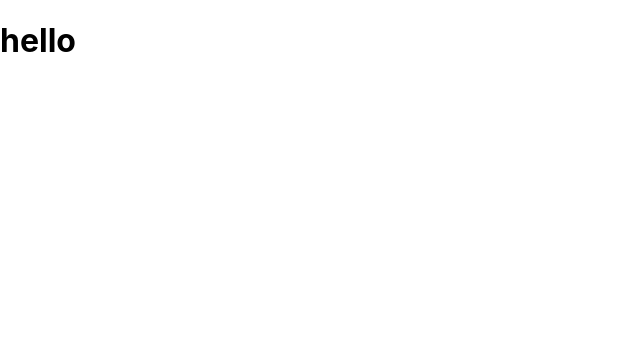
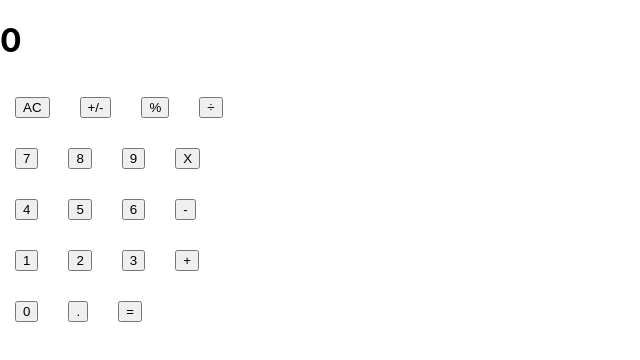
Before and after one commit to dili021/calculator-react, a React (Create React App) app: page / in a window 1280 px wide. Shown: the top 360 px of the page, without its empty margins (0-640 px from the left). Built offline with nearby package versions, Linux system fonts and the light colour scheme.

Commit message:
made button, button panel, and display components

```diff
--- a/package.json
+++ b/package.json
@@ -6,6 +6,7 @@
     "@testing-library/jest-dom": "^4.2.4",
     "@testing-library/react": "^9.5.0",
     "@testing-library/user-event": "^7.2.1",
+    "prop-types": "^15.7.2",
     "big.js": "^6.0.0",
     "react": "^16.13.1",
     "react-dom": "^16.13.1",
@@ -39,7 +40,6 @@
     "eslint-plugin-jsx-a11y": "^6.2.3",
     "eslint-plugin-react": "^7.20.6",
     "eslint-plugin-react-hooks": "^2.5.1",
-    "prop-types": "^15.7.2",
     "stylelint": "^13.3.3",
     "stylelint-config-standard": "^20.0.0",
     "stylelint-csstree-validator": "^1.8.0",
--- a/src/App.js
+++ /dev/null
@@ -1,8 +0,0 @@
-import React from 'react';
-import './App.css';
-
-function App() {
-  return (<h1>hello</h1>);
-}
-
-export default App;
--- /dev/null
+++ b/src/buttons.css
@@ -0,0 +1,8 @@
+.panel > * {
+  display: flex;
+}
+
+.button {
+  margin: 15px;
+  text-align: center;
+}
--- /dev/null
+++ b/src/components/App.js
@@ -0,0 +1,15 @@
+import React from 'react';
+import '../App.css';
+import Display from './Display';
+import ButtonPanel from './ButtonPanel';
+
+function App() {
+  return (
+    <div>
+      <Display />
+      <ButtonPanel />
+    </div>
+  );
+}
+
+export default App;
--- /dev/null
+++ b/src/components/Button.js
@@ -0,0 +1,16 @@
+import React from 'react';
+import PropTypes from 'prop-types';
+
+function Button({ name }) {
+  return (
+    <button type="button" className="button">
+      {name}
+    </button>
+  );
+}
+
+Button.propTypes = {
+  name: PropTypes.string.isRequired,
+};
+
+export default Button;
--- /dev/null
+++ b/src/components/ButtonPanel.js
@@ -0,0 +1,41 @@
+import React from 'react';
+import Button from './Button';
+import '../buttons.css';
+
+function ButtonPanel() {
+  return (
+    <div className="panel">
+      <div className="group-one">
+        <Button name="AC" />
+        <Button name="+/-" />
+        <Button name="%" />
+        <Button name="÷" />
+      </div>
+      <div className="group-two">
+        <Button name="7" />
+        <Button name="8" />
+        <Button name="9" />
+        <Button name="X" />
+      </div>
+      <div className="group-three">
+        <Button name="4" />
+        <Button name="5" />
+        <Button name="6" />
+        <Button name="-" />
+      </div>
+      <div className="group-four">
+        <Button name="1" />
+        <Button name="2" />
+        <Button name="3" />
+        <Button name="+" />
+      </div>
+      <div className="group-five">
+        <Button name="0" />
+        <Button name="." />
+        <Button name="=" />
+      </div>
+    </div>
+  );
+}
+
+export default ButtonPanel;
--- /dev/null
+++ b/src/components/Display.js
@@ -0,0 +1,20 @@
+import React from 'react';
+import PropTypes from 'prop-types';
+
+function Display({ result }) {
+  return (
+    <h1>
+      {result}
+    </h1>
+  );
+}
+
+Display.propTypes = {
+  result: PropTypes.string,
+};
+
+Display.defaultProps = {
+  result: '0',
+};
+
+export default Display;
--- a/src/index.js
+++ b/src/index.js
@@ -1,7 +1,7 @@
 import React from 'react';
 import ReactDOM from 'react-dom';
 import './index.css';
-import App from './App';
+import App from './components/App';
 
 ReactDOM.render(
   <React.StrictMode>
```
Also changed, not shown: public/manifest.json.
